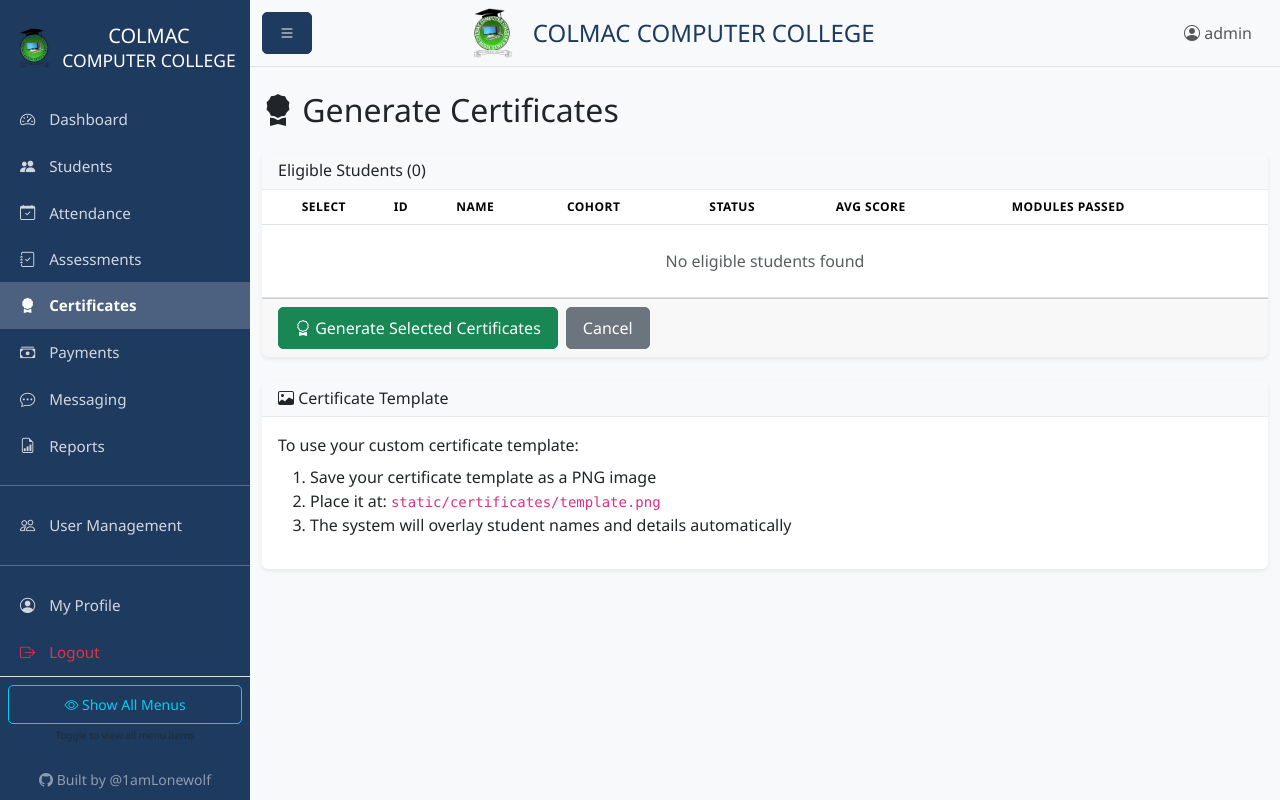
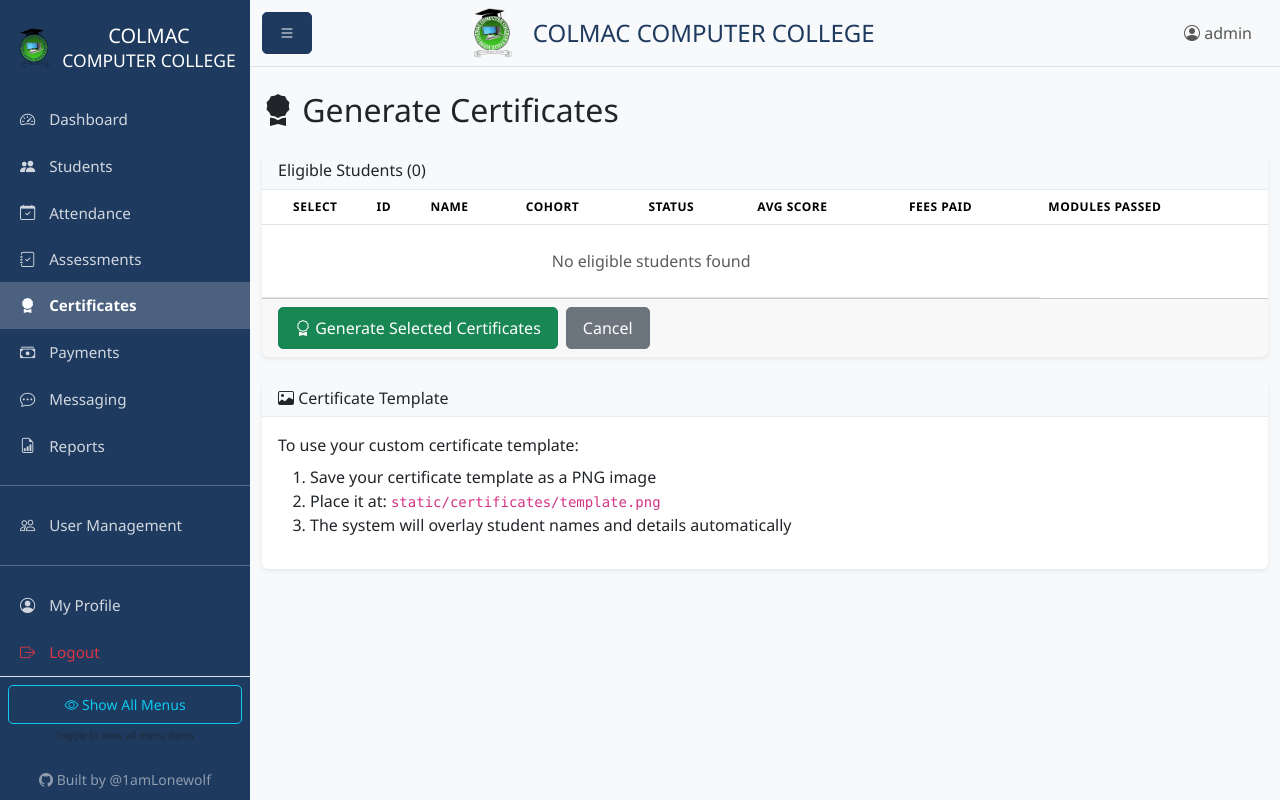
Before and after one commit to 1amLonewolf/StudentManager, a Flask app: page /certificates/generate in a window 1280 px wide. Run offline with Flask 3, Linux system fonts and the light colour scheme; a user stored in the database is signed in.

Commit message:
Enforce certificate requirements: 50% average + full payment

```diff
--- a/blueprints/certificates.py
+++ b/blueprints/certificates.py
@@ -55,6 +55,7 @@
     if request.method == 'POST':
         student_ids = request.form.getlist('student_ids')
         generated = []
+        not_eligible = []
 
         for student_id in student_ids:
             student = Student.query.get(int(student_id))
@@ -67,17 +68,28 @@
                 flash(f'Certificate already exists for {student.name}', 'warning')
                 continue
 
+            # ENFORCE 50% MINIMUM REQUIREMENT
+            avg_score = student.average_score
+            if avg_score < 50:
+                not_eligible.append(f'{student.name} (Average: {avg_score:.1f}%)')
+                continue
+
+            # ENFORCE FULL PAYMENT REQUIREMENT
+            from flask import current_app
+            course_fee = current_app.config.get('COURSE_FEE', 4000)
+            if student.total_paid < course_fee:
+                balance = course_fee - student.total_paid
+                not_eligible.append(f'{student.name} (Balance: KES {balance:,})')
+                continue
+
             # Get modules completed (from assessments)
             modules_completed = [a.module for a in student.assessments if a.passed]
 
             # Determine grade
-            avg_score = student.average_score
             if avg_score >= 80:
                 grade = 'Distinction'
             elif avg_score >= 65:
                 grade = 'Credit'
-            elif avg_score >= 50:
-                grade = 'Pass'
             else:
                 grade = 'Pass'
 
@@ -106,7 +118,11 @@
         db.session.commit()
 
         if generated:
-            flash(f'Certificates generated for: {", ".join(generated)}', 'success')
+            flash(f'✅ Certificates generated for: {", ".join(generated)}', 'success')
+
+        if not_eligible:
+            flash(f'⚠️ Cannot generate certificates for students with < 50%: {", ".join(not_eligible)}', 'warning')
+
         return redirect(url_for('.index'))
 
     # Get students eligible for certificates
@@ -119,12 +135,33 @@
     student_ids_with_certs = [c[0] for c in students_with_certs]
     eligible_students = [s for s in eligible_students if s.id not in student_ids_with_certs]
 
+    # FILTER OUT students with average score < 50%
+    eligible_students = [s for s in eligible_students if s.average_score >= 50]
+
+    # FILTER OUT students who haven't paid in full
+    from flask import current_app
+    course_fee = current_app.config.get('COURSE_FEE', 4000)
+    eligible_students = [s for s in eligible_students if s.total_paid >= course_fee]
+
     return render_template('certificates/generate.html', students=eligible_students)
 
 @certificates_bp.route('/<int:id>/download')
 @login_required
 def download(id):
+    from flask import current_app
+
     certificate = Certificate.query.get_or_404(id)
+    student = Student.query.get(certificate.student_id)
+
+    # CHECK IF STUDENT HAS PAID IN FULL
+    course_fee = current_app.config.get('COURSE_FEE', 4000)
+    total_paid = student.total_paid
+
+    if total_paid < course_fee:
+        balance = course_fee - total_paid
+        flash(f'⚠️ Cannot download certificate. Outstanding balance: KES {balance:,} (Paid: KES {total_paid:,} / {course_fee:,})', 'warning')
+        return redirect(url_for('payments.index'))
+
     import os
     if certificate.pdf_path and os.path.exists(certificate.pdf_path):
         return send_file(certificate.pdf_path, as_attachment=True)
--- a/templates/certificates/generate.html
+++ b/templates/certificates/generate.html
@@ -8,7 +8,7 @@
 <div class="alert alert-info">
     <i class="bi bi-info-circle"></i>
     Select students who have completed their course to generate certificates.
-    Students must have assessments recorded to be eligible.
+    Students must have: <strong>(1) Average score ≥ 50%</strong> AND <strong>(2) Paid fees in full</strong>.
 </div>
 
 <form method="POST">
@@ -27,6 +27,7 @@
                             <th>Cohort</th>
                             <th>Status</th>
                             <th>Avg Score</th>
+                            <th>Fees Paid</th>
                             <th>Modules Passed</th>
                         </tr>
                     </thead>
@@ -52,6 +53,15 @@
                                 <span class="{% if student.average_score >= 50 %}text-success{% else %}text-danger{% endif %}">
                                     <strong>{{ student.average_score }}%</strong>
                                 </span>
+                            </td>
+                            <td>
+                                {% set paid = student.total_paid %}
+                                {% set fee = 4000 %}
+                                {% if paid >= fee %}
+                                    <span class="text-success"><i class="bi bi-check-circle"></i> Paid (KES {{ paid }})</span>
+                                {% else %}
+                                    <span class="text-danger"><i class="bi bi-x-circle"></i> KES {{ paid }} / {{ fee }} (Balance: {{ fee - paid }})</span>
+                                {% endif %}
                             </td>
                             <td>
                                 {% set passed_modules = student.assessments|selectattr('passed')|list %}
```
Also changed, not shown: templates/assessments/index.html (+19 -0 lines), templates/certificates/index.html (+11 -1 lines), instance/studentmanager.db.
